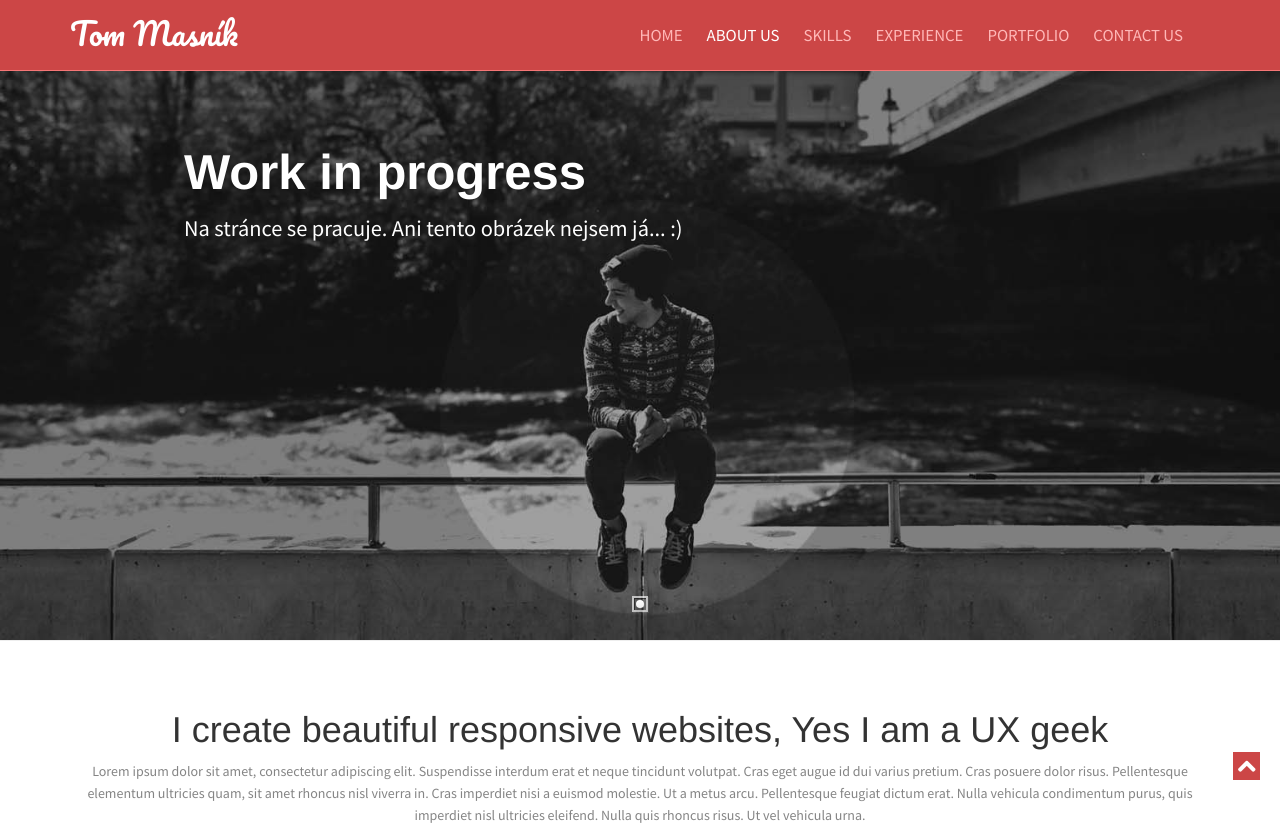
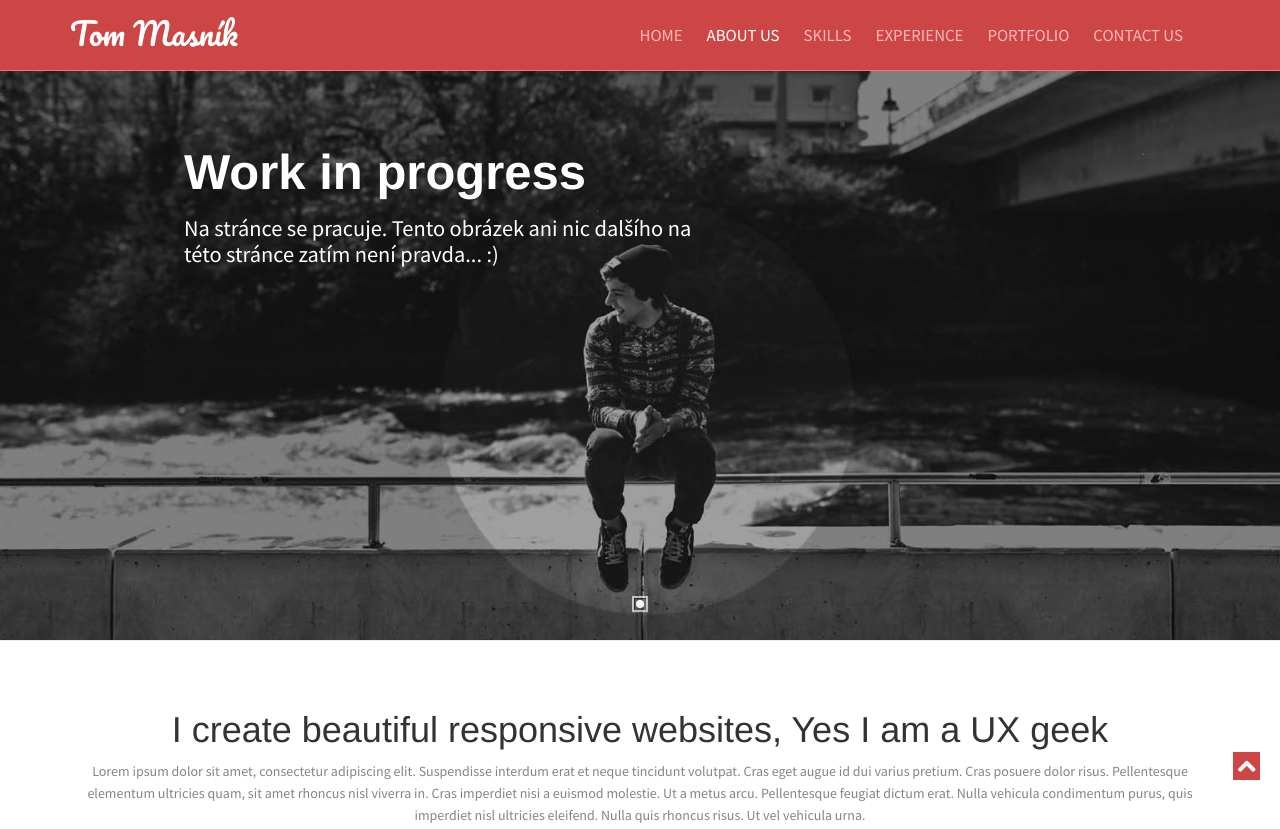
Before and after one commit to tommasnik/tommasnik.github.io, a plain HTML site: page index.html in a window 1280 px wide. Shown: the top 829 px of the page. Drawn offline with Linux system fonts and the light colour scheme.

Commit message:
work in progress text

```diff
--- a/index.html
+++ b/index.html
@@ -70,7 +70,7 @@
                 <div id="da-slider" class="da-slider">
                     <div class="da-slide">
                         <h2>Work in progress</h2>
-                        <p>Na stránce se pracuje. Ani tento obrázek nejsem já... :)</p>
+                        <p>Na stránce se pracuje. Tento obrázek ani nic dalšího na této stránce zatím není pravda... :)</p>
                         <div class="da-img"></div>
                     </div>
                     <!--<div class="da-slide">-->
```
